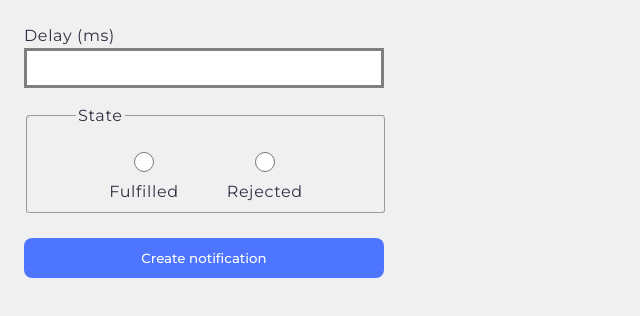
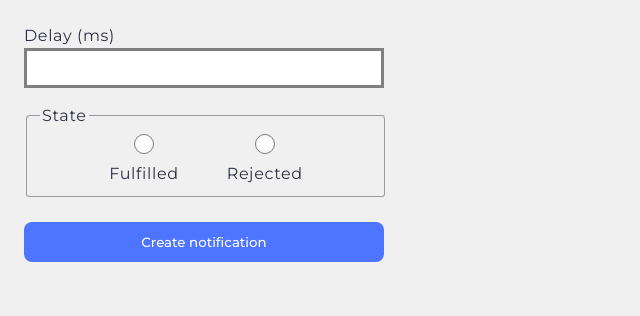
Before and after one commit to oleksandr-honchar/goit-js-hw-10, a website built with Vite: page src/2-snackbar.html in a window 1280 px wide. Shown: the whole page, without its empty margins (0-640 px from the left). Built offline with nearby package versions, Linux system fonts and the light colour scheme.

Commit message:
fix: remove padding from fieldset for improved layout consistency

```diff
--- a/src/css/styles.css
+++ b/src/css/styles.css
@@ -126,7 +126,7 @@ fieldset {
   gap: 48px;
   justify-content: center;
   align-items: center;
-  padding: 24px 48px 8px;
+  /* padding: 24px 48px 8px; */
   border-radius: 4px;
   width: 360px;
   height: auto;
@@ -146,7 +146,6 @@ fieldset label {
   margin-bottom: 16px;
 }
 
-/* 🎯 Radio button spacing */
 form.form input[name='state'] {
   border: 1px solid #757575;
   border-radius: 14px;
```
